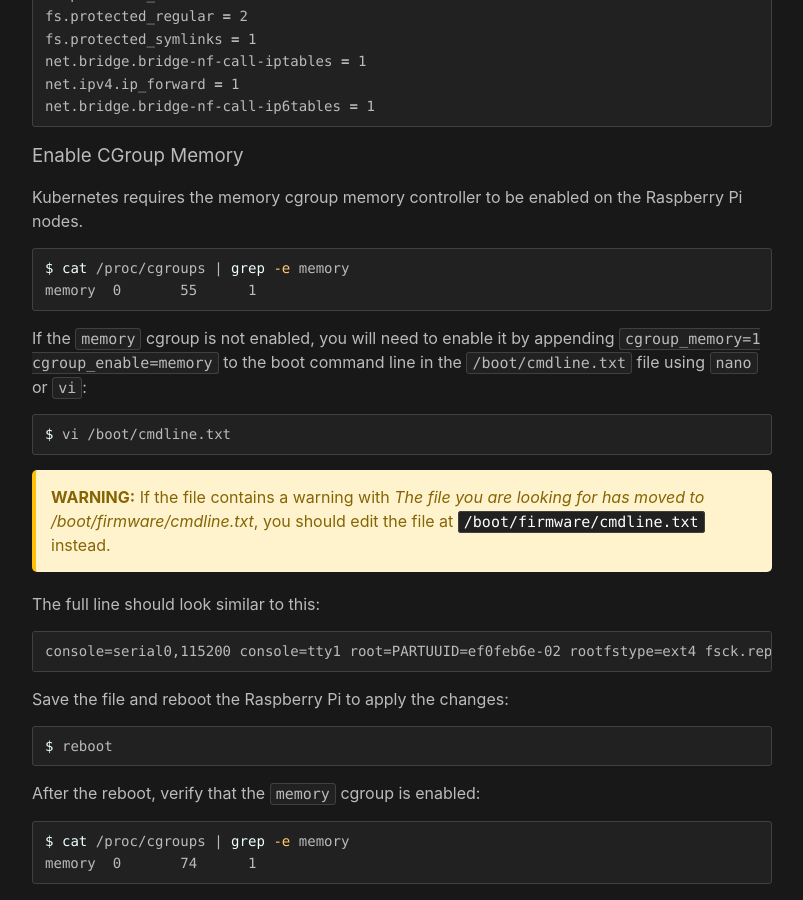
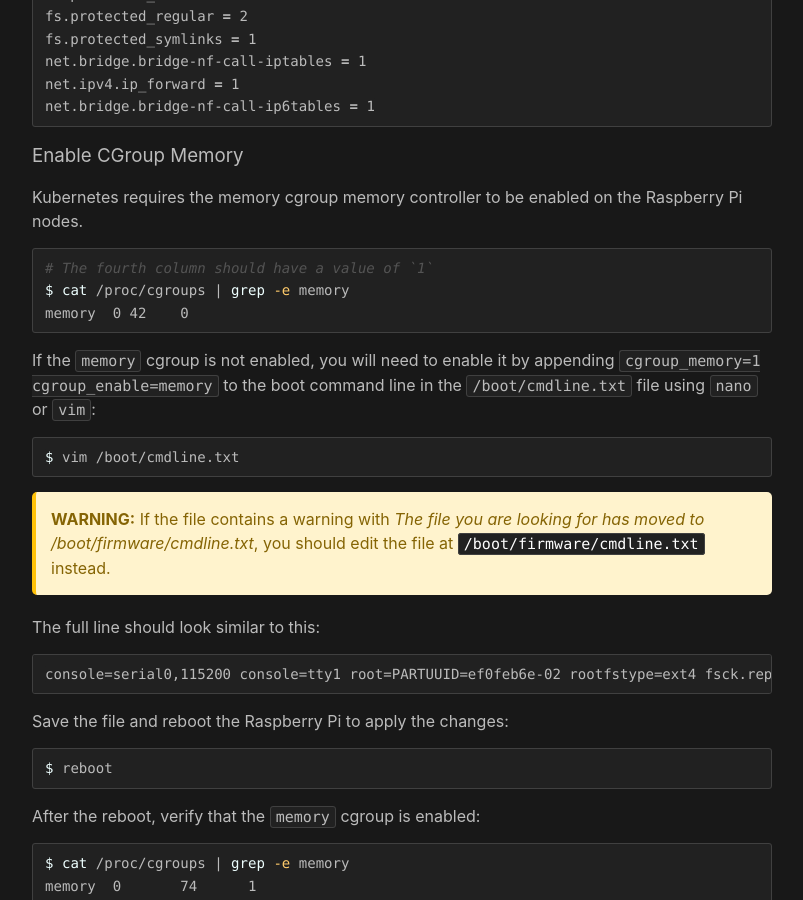
Before and after one commit to philprime/philprime.dev, a Jekyll site: the page built from guides/building-a-production-ready-kubernetes-cluster-from-scratch/lesson-10.md, in a window 1280 px wide and 900 px high, scrolled down 2863 px. Shown: the whole window, without its empty margins (238-1041 px from the left). Built offline with Jekyll 4.4.1, drawn with Linux system fonts in a browser that asks for light colours; some of the changed text lies outside the part shown.

Commit message:
fix: small fixes and cleanup

````diff
--- a/guides/building-a-production-ready-kubernetes-cluster-from-scratch/lesson-10.md
+++ b/guides/building-a-production-ready-kubernetes-cluster-from-scratch/lesson-10.md
@@ -43,7 +43,7 @@ To make this change permanent, edit the `/etc/fstab` file and remove the swap en
 `dphys-swapfile`, you will see the following line in the file:
 
 ```bash
-$ vi /etc/fstab
+$ vim /etc/fstab
 
 # a swapfile is not a swap partition, no line here
 #   use  dphys-swapfile swap[on|off]  for that
@@ -153,15 +153,16 @@ net.bridge.bridge-nf-call-ip6tables = 1
 Kubernetes requires the memory cgroup memory controller to be enabled on the Raspberry Pi nodes.
 
 ```bash
+# The fourth column should have a value of `1`
 $ cat /proc/cgroups | grep -e memory
-memory	0	55	1
+memory	0 42	0
 ```
 
 If the `memory` cgroup is not enabled, you will need to enable it by appending `cgroup_memory=1 cgroup_enable=memory` to
-the boot command line in the `/boot/cmdline.txt` file using `nano` or `vi`:
+the boot command line in the `/boot/cmdline.txt` file using `nano` or `vim`:
 
 ```bash
-$ vi /boot/cmdline.txt
+$ vim /boot/cmdline.txt
 ```
 
 {% include alert.liquid.html type='warning' title='WARNING:' content='
````
Also changed, not shown: other parts of guides/building-a-production-ready-kubernetes-cluster-from-scratch/lesson-10.md (+1 -0 lines), guides/building-a-production-ready-kubernetes-cluster-from-scratch/lesson-15.md (+3 -3 lines), guides/building-a-production-ready-kubernetes-cluster-from-scratch/lesson-17.md (+0 -1 lines), guides/building-a-production-ready-kubernetes-cluster-from-scratch/lesson-4.md (+1 -1 lines), guides/building-a-production-ready-kubernetes-cluster-from-scratch/lesson-8.md (+0 -5 lines).
